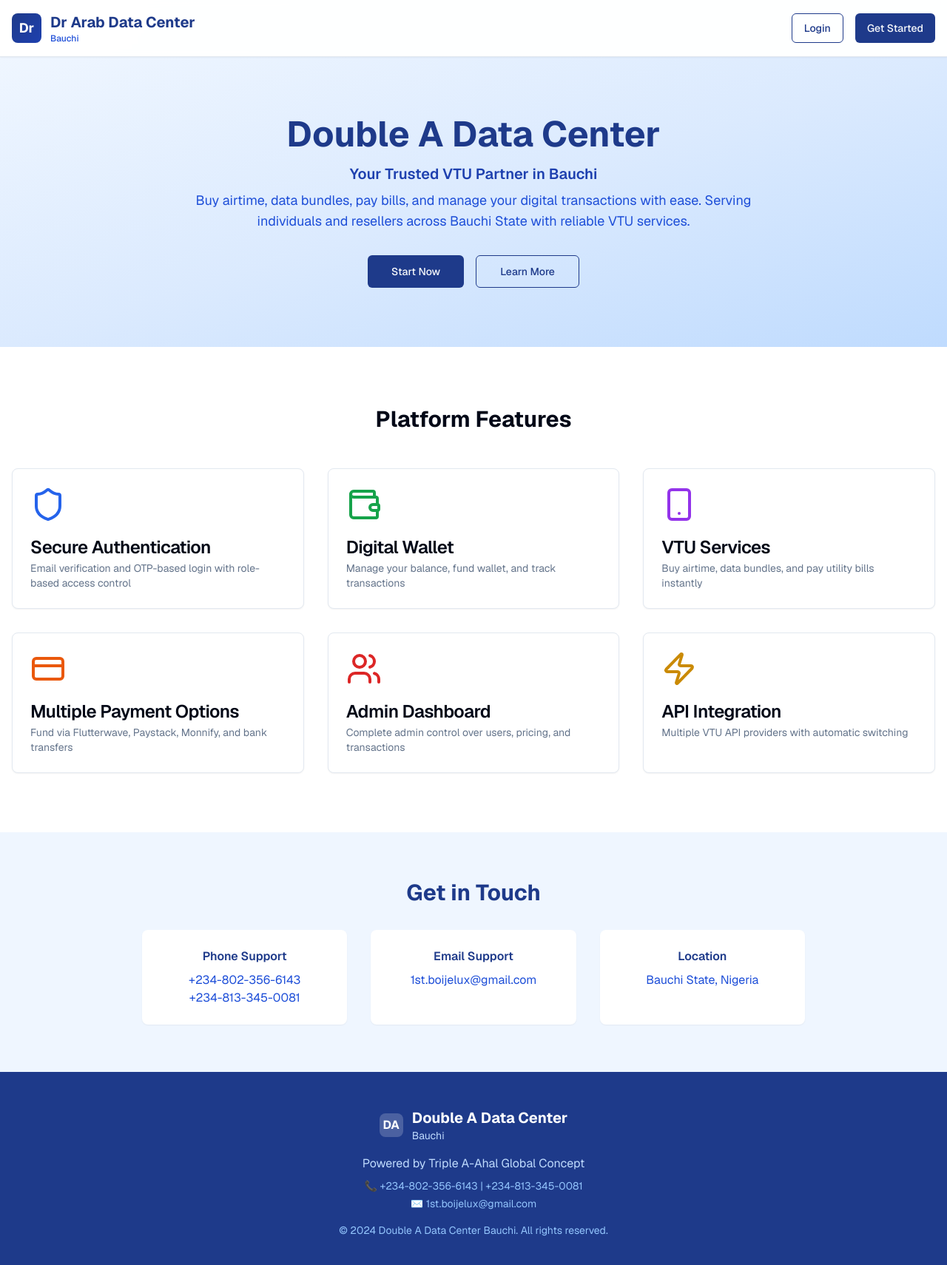
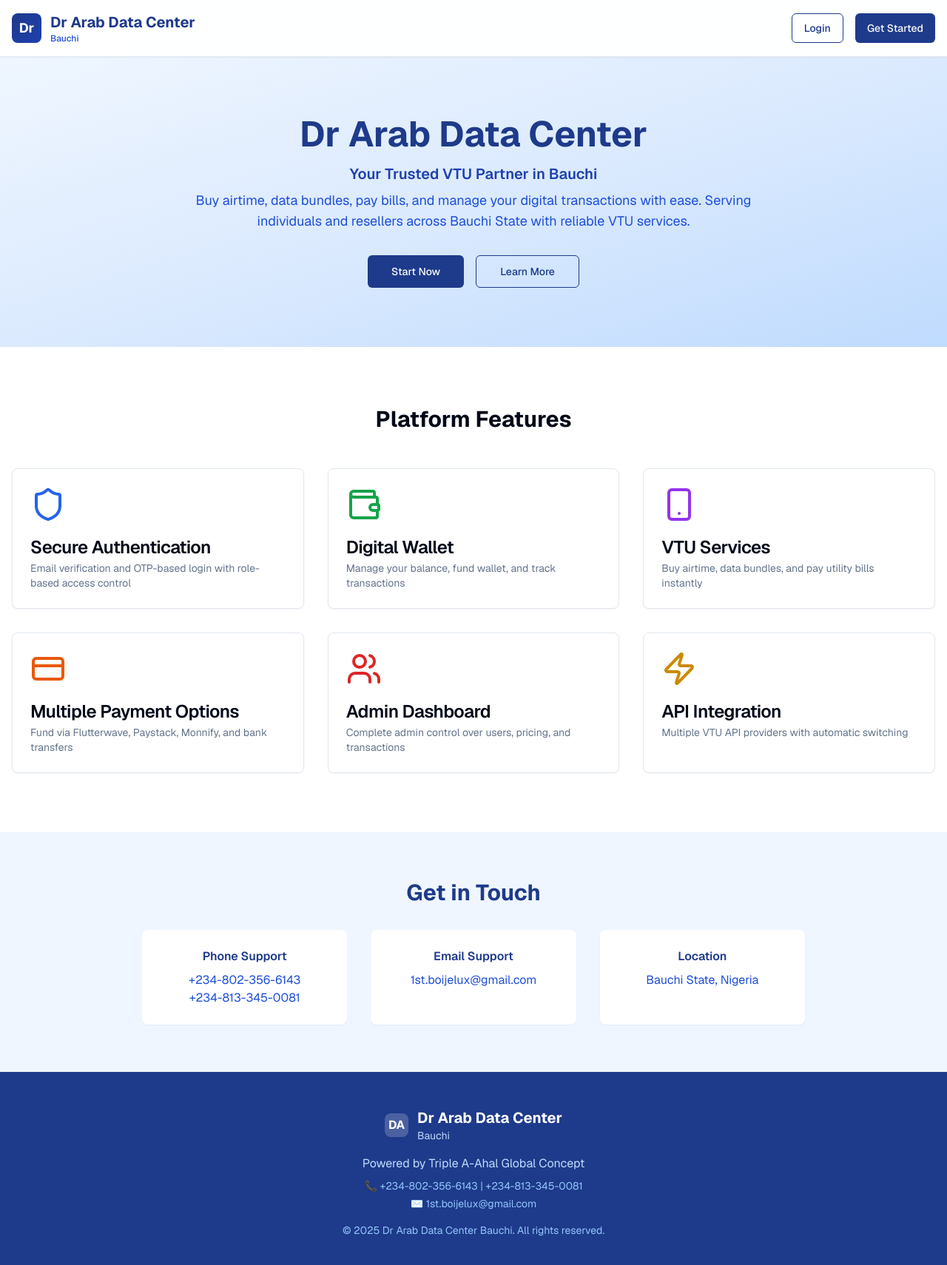
Before and after one commit to boijelux-1st/Double-A, a Next.js app: page / in a window 1280 px wide. Shown: the top 1710 px of the page at 74% size. Built offline with nearby package versions, Linux system fonts and the light colour scheme.

Commit message:
Update page.tsx

```diff
--- a/app/page.tsx
+++ b/app/page.tsx
@@ -38,7 +38,7 @@ export default function HomePage() {
       <section className="py-20 bg-gradient-to-br from-blue-50 via-blue-100 to-blue-200">
         <div className="container mx-auto px-4 text-center">
           <div className="mb-6">
-            <h1 className="text-5xl font-bold text-blue-900 mb-4">Double A Data Center</h1>
+            <h1 className="text-5xl font-bold text-blue-900 mb-4">Dr Arab Data Center</h1>
             <p className="text-xl text-blue-800 font-semibold mb-2">Your Trusted VTU Partner in Bauchi</p>
             <p className="text-lg text-blue-700 mb-8 max-w-3xl mx-auto">
               Buy airtime, data bundles, pay bills, and manage your digital transactions with ease. Serving individuals
@@ -151,7 +151,7 @@ export default function HomePage() {
                 <span className="text-white font-bold">DA</span>
               </div>
               <div className="flex flex-col items-start">
-                <span className="text-xl font-bold">Double A Data Center</span>
+                <span className="text-xl font-bold">Dr Arab Data Center</span>
                 <span className="text-sm text-blue-200">Bauchi</span>
               </div>
             </div>
@@ -160,7 +160,7 @@ export default function HomePage() {
               <p>📞 +234-802-356-6143 | +234-813-345-0081</p>
               <p>✉️ 1st.boijelux@gmail.com</p>
             </div>
-            <p className="text-blue-300 text-sm mt-4">© 2024 Double A Data Center Bauchi. All rights reserved.</p>
+            <p className="text-blue-300 text-sm mt-4">© 2025 Dr Arab Data Center Bauchi. All rights reserved.</p>
           </div>
         </div>
       </footer>
```
